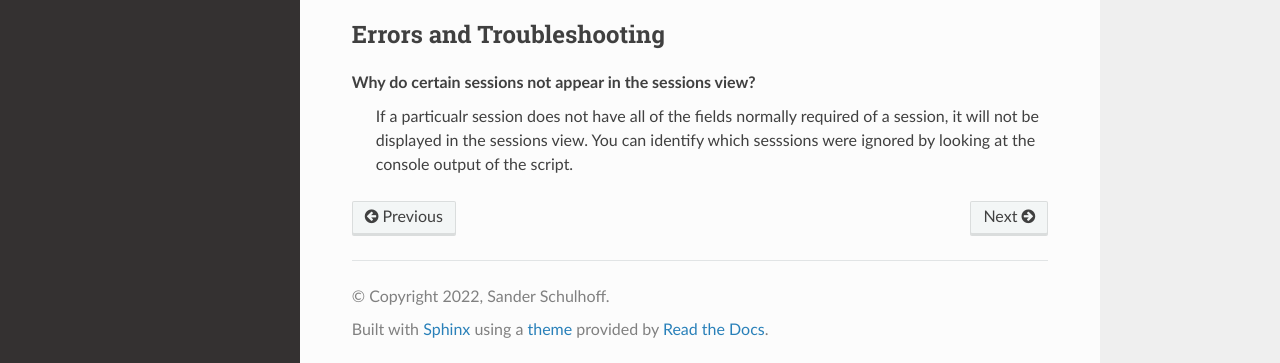
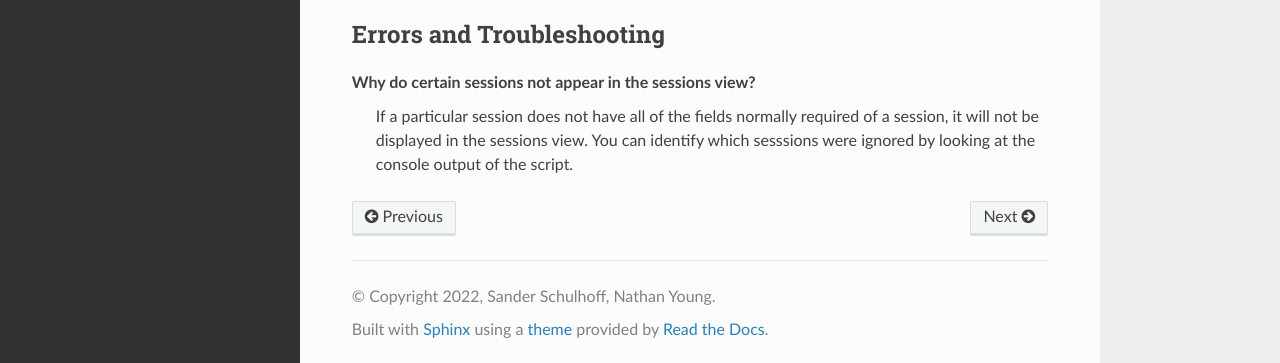
Before and after one commit to code-keylogger/Data-Analysis, a Sphinx documentation site: the page built from docs/source/replay.rst, in a window 1280 px wide and 900 px high, scrolled down 1913 px. Shown: the part 534-897 px from the top of the window. Built offline with Sphinx 7.4.7 and the Read the Docs theme 2.0.0, drawn with Linux system fonts in a browser that asks for light colours.

Commit message:
chore: docs fix and add author

```diff
--- a/docs/source/conf.py
+++ b/docs/source/conf.py
@@ -18,8 +18,8 @@
 # -- Project information -----------------------------------------------------
 
 project = 'Proof Data Analysis'
-copyright = '2022, Sander Schulhoff'
-author = 'Sander Schulhoff'
+copyright = '2022, Sander Schulhoff, Nathan Young'
+author = 'Sander Schulhoff, Nathan Young'
 
 # The full version, including alpha/beta/rc tags
 release = '0.0.1'
--- a/docs/source/replay.rst
+++ b/docs/source/replay.rst
@@ -41,5 +41,5 @@ Errors and Troubleshooting
 *********************************
 
 Why do certain sessions not appear in the sessions view?
-    If a particualr session does not have all of the fields normally required of a session, it will not be displayed in the sessions view.
+    If a particular session does not have all of the fields normally required of a session, it will not be displayed in the sessions view.
     You can identify which sesssions were ignored by looking at the console output of the script.
```
